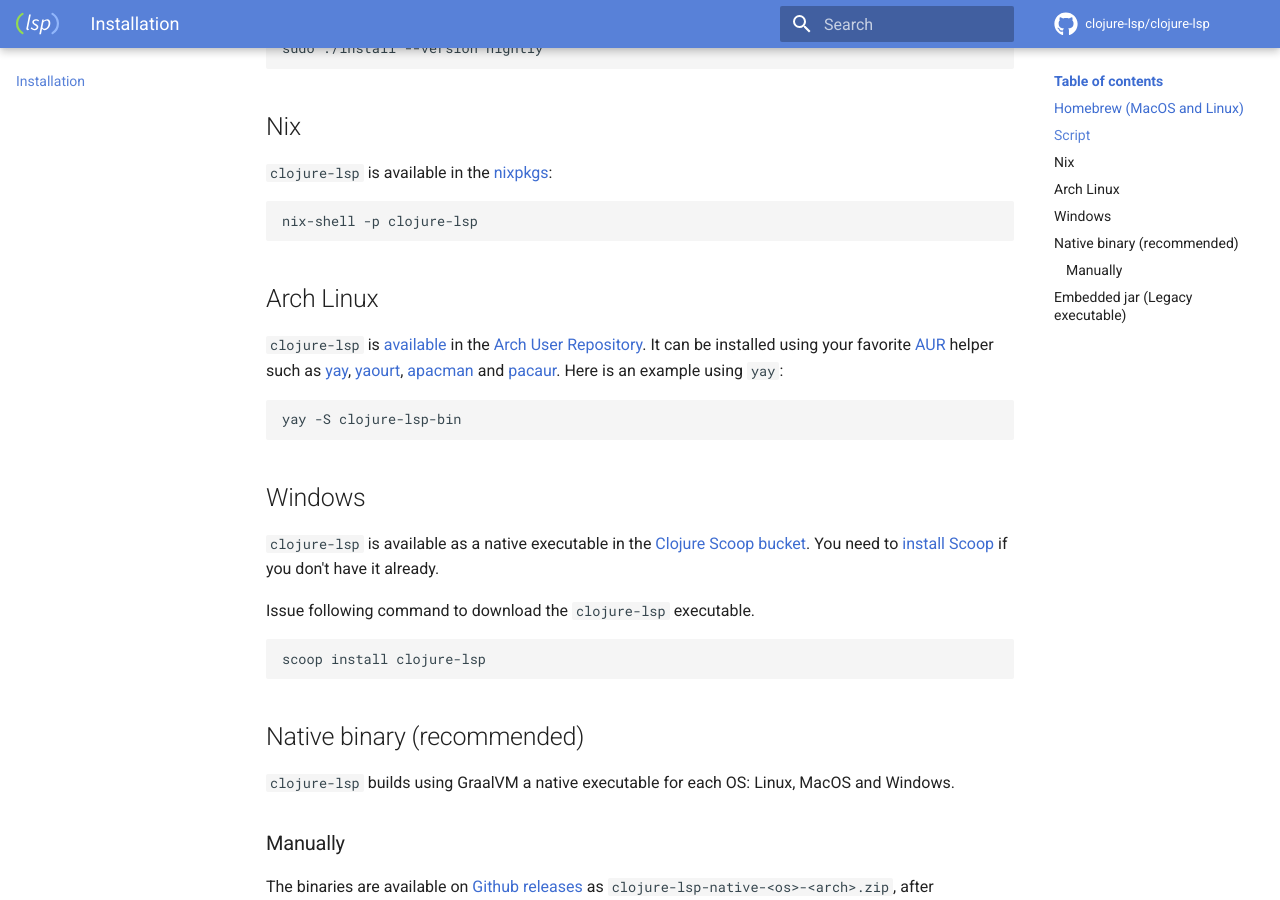
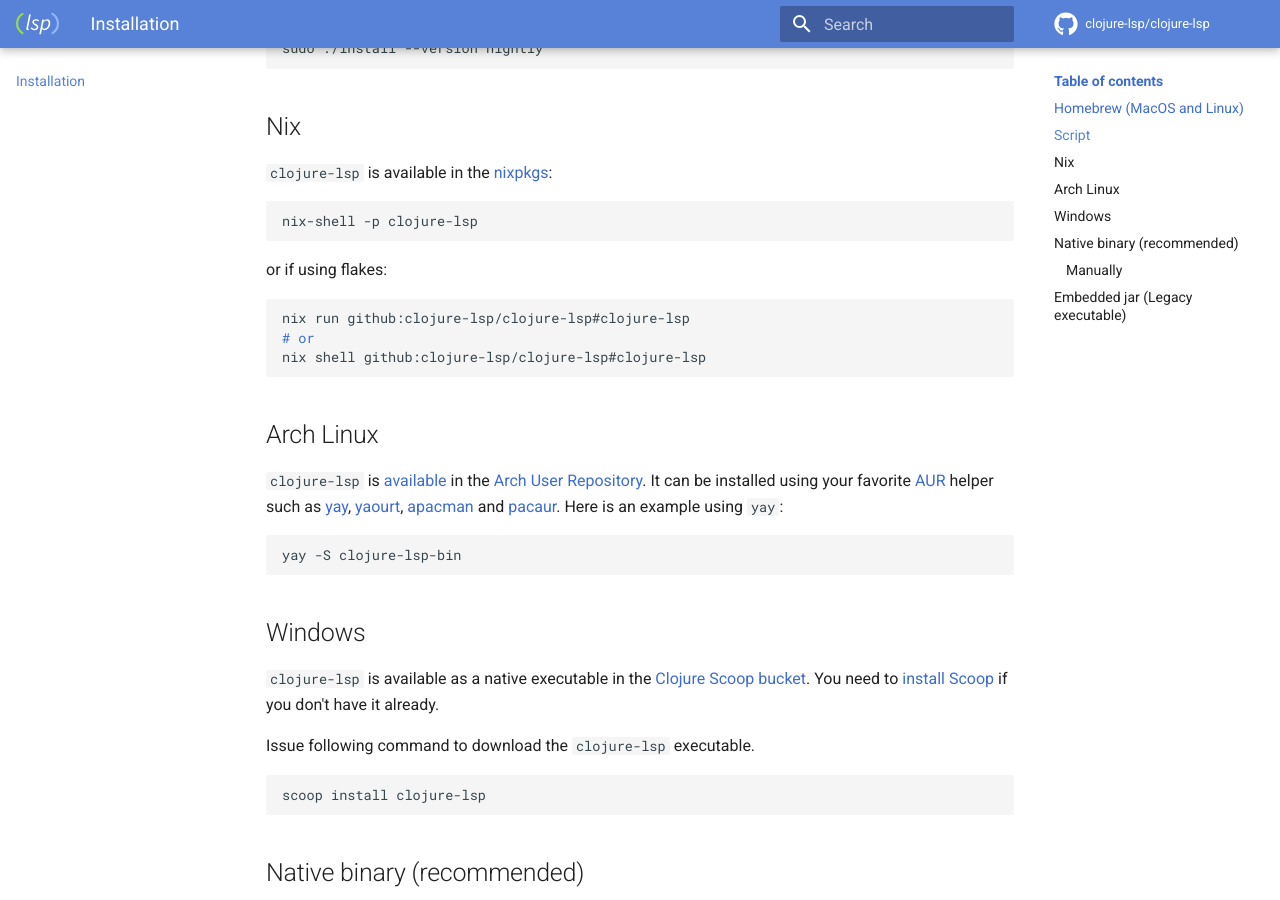
Before and after one commit to clojure-lsp/clojure-lsp, an MkDocs documentation site: the page built from docs/installation.md, in a window 1280 px wide and 900 px high, scrolled down 710 px. Built offline with MkDocs 1.6.1 and Material for MkDocs 9.7.7, drawn with Linux system fonts in a browser that asks for light colours; comment, search, counter and statistics services are not loaded.

Commit message:
Improve nix flake docs

````diff
--- a/docs/installation.md
+++ b/docs/installation.md
@@ -35,6 +35,14 @@ sudo ./install --version nightly
 nix-shell -p clojure-lsp
 ```
 
+or if using flakes:
+
+```bash
+nix run github:clojure-lsp/clojure-lsp#clojure-lsp
+# or
+nix shell github:clojure-lsp/clojure-lsp#clojure-lsp
+```
+
 ## Arch Linux
 
 `clojure-lsp` is
````
Also changed, not shown: 1 other file.
